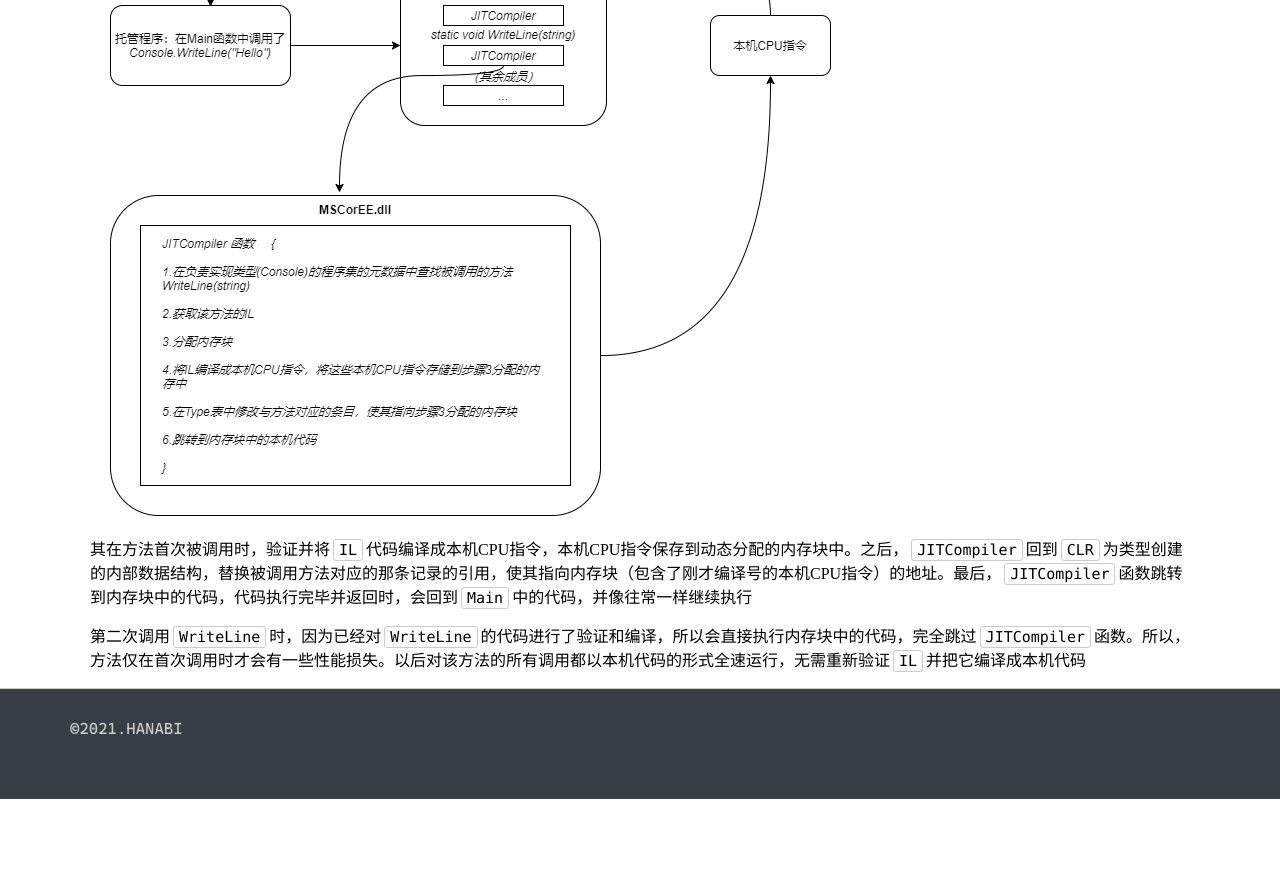
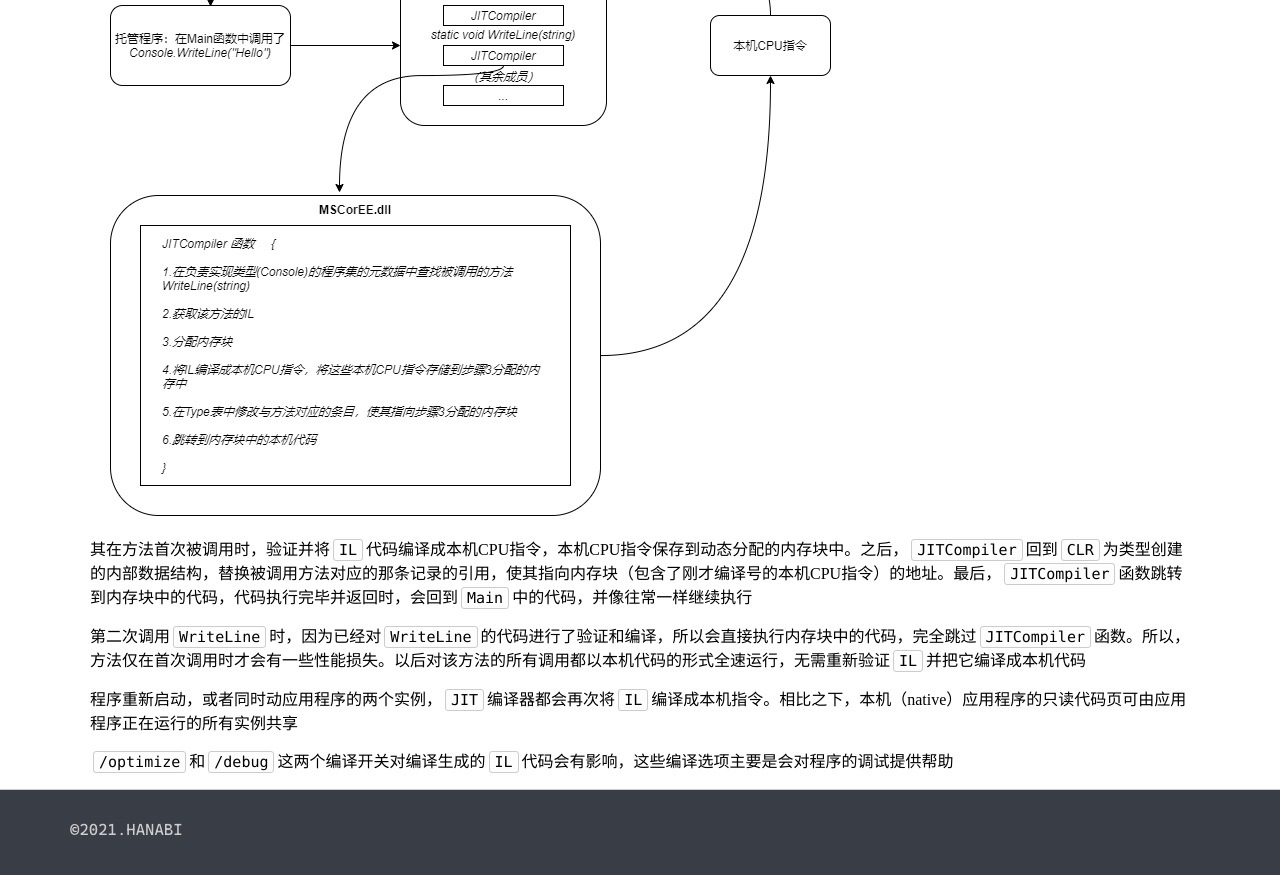
Before and after one commit to KamenRiderKuuga/kamenriderkuuga.github.io, a Jekyll site: the page built from _posts/2021-04-28-CSharp-2.md, in a window 1280 px wide and 900 px high, scrolled down 1952 px. Shown: the top 875 px of the window. Built offline with Jekyll 4.4.1, drawn with Linux system fonts in a browser that asks for light colours; before the commit the page ends 2751 px from its top, so only the background shows below that.

Commit message:
doc: document about CLR

```diff
--- a/_posts/2021-04-28-CSharp-2.md
+++ b/_posts/2021-04-28-CSharp-2.md
@@ -60,3 +60,7 @@ Windows执行可执行文件时，先检查其文件头，判断需要32位还
 其在方法首次被调用时，验证并将`IL`代码编译成本机CPU指令，本机CPU指令保存到动态分配的内存块中。之后，`JITCompiler`回到`CLR`为类型创建的内部数据结构，替换被调用方法对应的那条记录的引用，使其指向内存块（包含了刚才编译号的本机CPU指令）的地址。最后，`JITCompiler`函数跳转到内存块中的代码，代码执行完毕并返回时，会回到`Main`中的代码，并像往常一样继续执行
 
 第二次调用`WriteLine`时，因为已经对`WriteLine`的代码进行了验证和编译，所以会直接执行内存块中的代码，完全跳过`JITCompiler`函数。所以，方法仅在首次调用时才会有一些性能损失。以后对该方法的所有调用都以本机代码的形式全速运行，无需重新验证`IL`并把它编译成本机代码
+
+程序重新启动，或者同时动应用程序的两个实例，`JIT`编译器都会再次将`IL`编译成本机指令。相比之下，本机（native）应用程序的只读代码页可由应用程序正在运行的所有实例共享
+
+`/optimize`和`/debug`这两个编译开关对编译生成的`IL`代码会有影响，这些编译选项主要是会对程序的调试提供帮助
```
